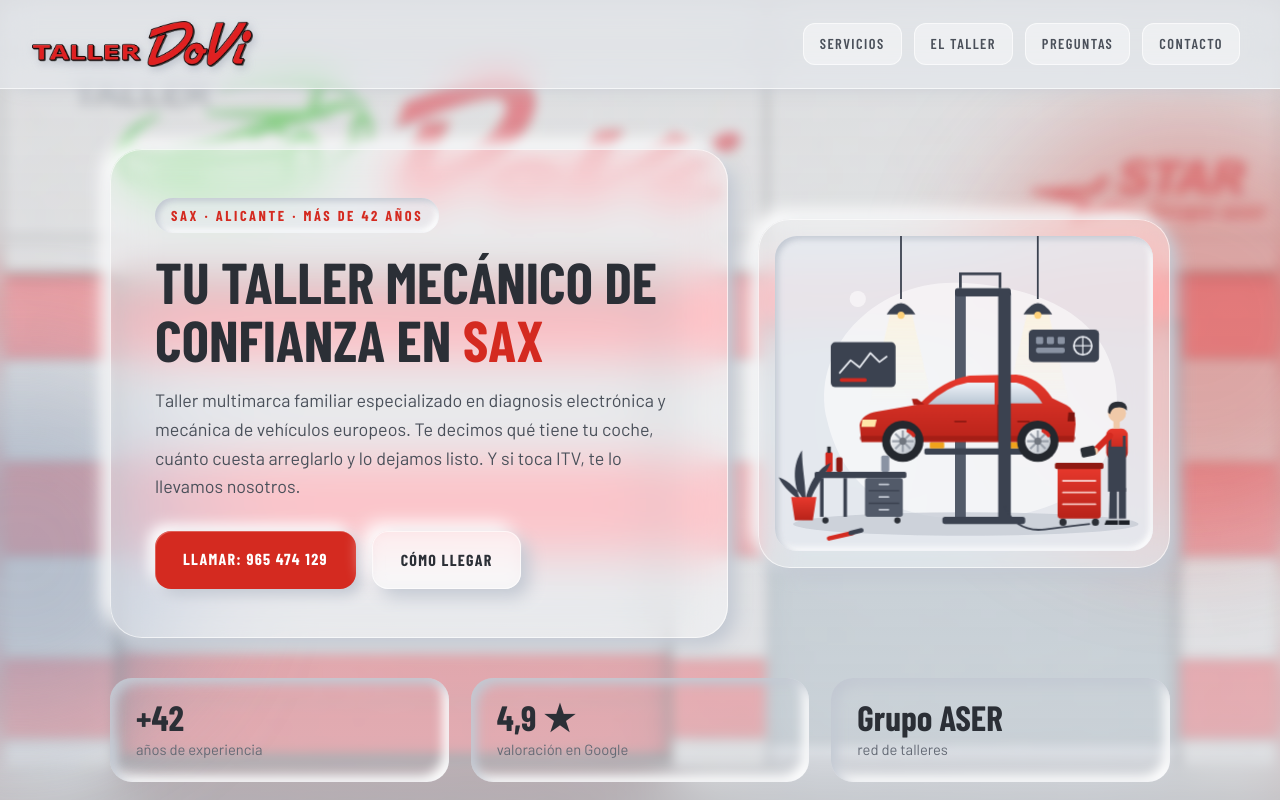
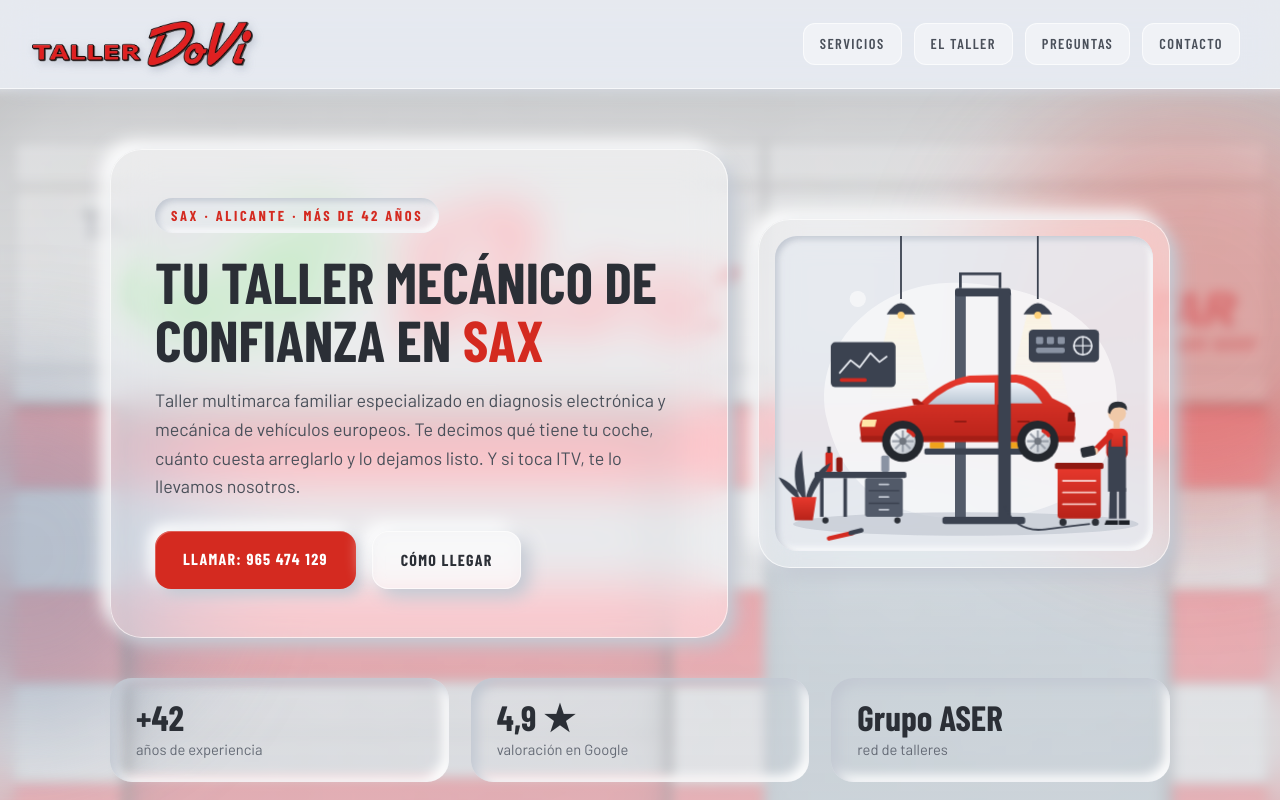
Before and after one commit to TallerDovi/tallerdovi.github.io, a plain HTML site: page index.html in a window 1280 px wide. Shown: the top 800 px of the page. Drawn offline with nearby package versions, Linux system fonts and the light colour scheme; a web font is replaced by a local one.

Commit message:
Fondo en ordenador empieza justo bajo el encabezado

```diff
--- a/index.html
+++ b/index.html
@@ -103,9 +103,9 @@ color-scheme:light}
 *{box-sizing:border-box;margin:0;padding:0}
 html{scroll-behavior:smooth;scroll-padding-top:100px}
 body{background:var(--bg);color:var(--text);font-family:'Barlow',system-ui,sans-serif;line-height:1.6;overflow-x:hidden}
-/* Fondo: fachada del taller difuminada. Ordenador: fija y a pantalla completa. Móvil: ancho completo y patrón de franjas hasta el final */
-.bg-fachada{position:fixed;inset:-30px;z-index:-2;pointer-events:none;overflow:hidden}
-.bg-fachada::before{content:"";position:absolute;inset:0;background:url(img/fondo-fachada.webp) center/cover no-repeat;filter:blur(6px) saturate(1.1)}
+/* Fondo: fachada del taller difuminada. Ordenador: fija, empieza justo bajo el encabezado y ocupa todo el ancho. Móvil: ancho completo y patrón de franjas hasta el final */
+.bg-fachada{position:fixed;top:89px;left:0;right:0;bottom:0;z-index:-2;pointer-events:none;overflow:hidden}
+.bg-fachada::before{content:"";position:absolute;inset:0 -20px -20px;background:url(img/fondo-fachada.webp) center top/cover no-repeat;filter:blur(6px) saturate(1.1)}
 @media(max-width:760px){
 body{position:relative}
 .bg-fachada{position:absolute;inset:0;background:#e2e3e6}
```
